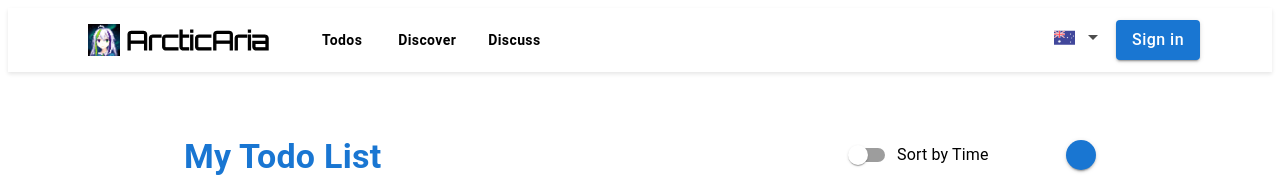
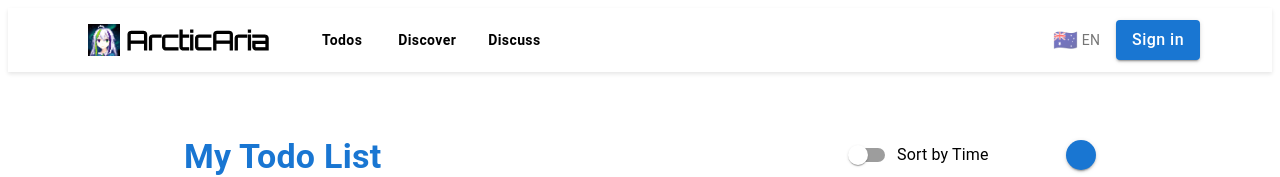
Before and after one commit to purinliang/ArcticAria, a React (Vite) app in the folder client/: page /todos in a window 1280 px wide. Shown: the top 177 px of the page. Built offline with nearby package versions, Linux system fonts and the light colour scheme; some icons are missing.

Commit message:
fix: category labels, language switcher, and sidebar sign-out text

```diff
--- a/client/src/App.jsx
+++ b/client/src/App.jsx
@@ -315,7 +315,7 @@ function App() {
                   {/* Sign out button with error color */}
                   <ListItem button onClick={handleLogout}>
                     <ListItemText
-                      primary="Sign out"
+                      primary={t("auth.signOut")}
                       primaryTypographyProps={{
                         sx: { fontWeight: "bold", color: "error.main" },
                       }}
--- a/client/src/components/LangSwitchBar.jsx
+++ b/client/src/components/LangSwitchBar.jsx
@@ -1,51 +1,35 @@
 // src/components/LangSwitchBar.jsx
 import React from "react";
-import { Box } from "@mui/material";
-import ReactFlagsSelect from "react-flags-select";
+import { IconButton, Box, Typography } from "@mui/material";
 import { useTranslation } from "react-i18next";
 
 export default function LangSwitchBar() {
   const { i18n } = useTranslation();
 
-  const selected = (i18n.resolvedLanguage || i18n.language || "en").startsWith(
-    "zh",
-  )
-    ? "CN"
-    : "AU";
+  const isZh = (i18n.resolvedLanguage || i18n.language || "en").startsWith("zh");
 
-  const onSelect = (code) => {
-    const next = code === "CN" ? "zh" : "en";
+  const toggleLanguage = () => {
+    const next = isZh ? "en" : "zh";
     i18n.changeLanguage(next);
     localStorage.setItem("i18nextLng", next);
   };
 
   return (
-    <Box
+    <IconButton
+      onClick={toggleLanguage}
       sx={{
-        // Remove border/outline/focus ring from the select button — no external CSS needed
-        "& .aa-no-outline": {
-          border: "none !important",
-          boxShadow: "none !important",
-        },
-        "& .aa-no-outline:focus": {
-          outline: "none !important",
-          boxShadow: "none !important",
-        },
+        display: "flex",
+        alignItems: "center",
+        gap: 0.5,
+        border: "none",
+        boxShadow: "none",
+        "&:focus": { outline: "none" },
       }}
     >
-      <ReactFlagsSelect
-        selected={selected}
-        onSelect={onSelect}
-        countries={["AU", "CN"]}
-        customLabels={{ AU: "English", CN: "简体中文" }}
-        showSelectedLabel={false} // button shows only the flag
-        showOptionLabel // dropdown shows English / 简体中文
-        selectedSize={18}
-        optionsSize={18}
-        fullWidth={false}
-        alignOptionsToRight
-        selectButtonClassName="aa-no-outline"
-      />
-    </Box>
+      <Box sx={{ fontSize: "20px" }}>{isZh ? "🇨🇳" : "🇦🇺"}</Box>
+      <Typography variant="body2">
+        {isZh ? "中文" : "EN"}
+      </Typography>
+    </IconButton>
   );
 }
--- a/client/src/pages/TodoPage.jsx
+++ b/client/src/pages/TodoPage.jsx
@@ -363,12 +363,13 @@ export default function TodoPage() {
               {sortByCategory ? (
                 // Render groups by category
                 CATEGORY_GROUPS.map((group) =>
-                  renderTodoGroup(
-                    groupedTodosByCategory[group.key],
-                    group.label,
-                    group.icon,
-                  ),
-                )
+  renderTodoGroup(
+    groupedTodosByCategory[group.key],
+    `categories.${group.key}`,
+    group.icon,
+  )
+)
+
               ) : (
                 // Render groups by time (default)
                 <>
```
Also changed, not shown: 1 other file (tests, documents, lock files or other folders).
